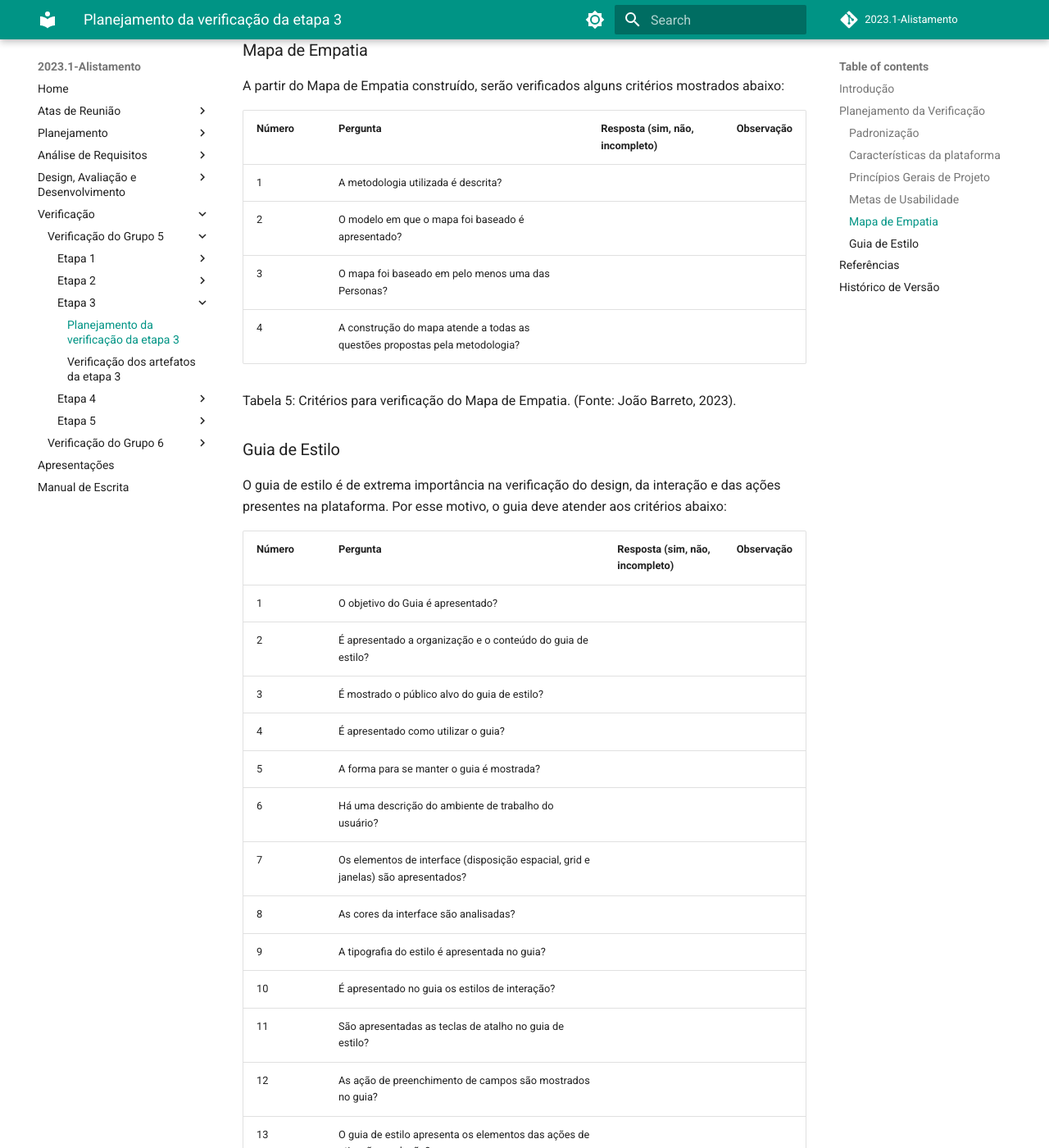
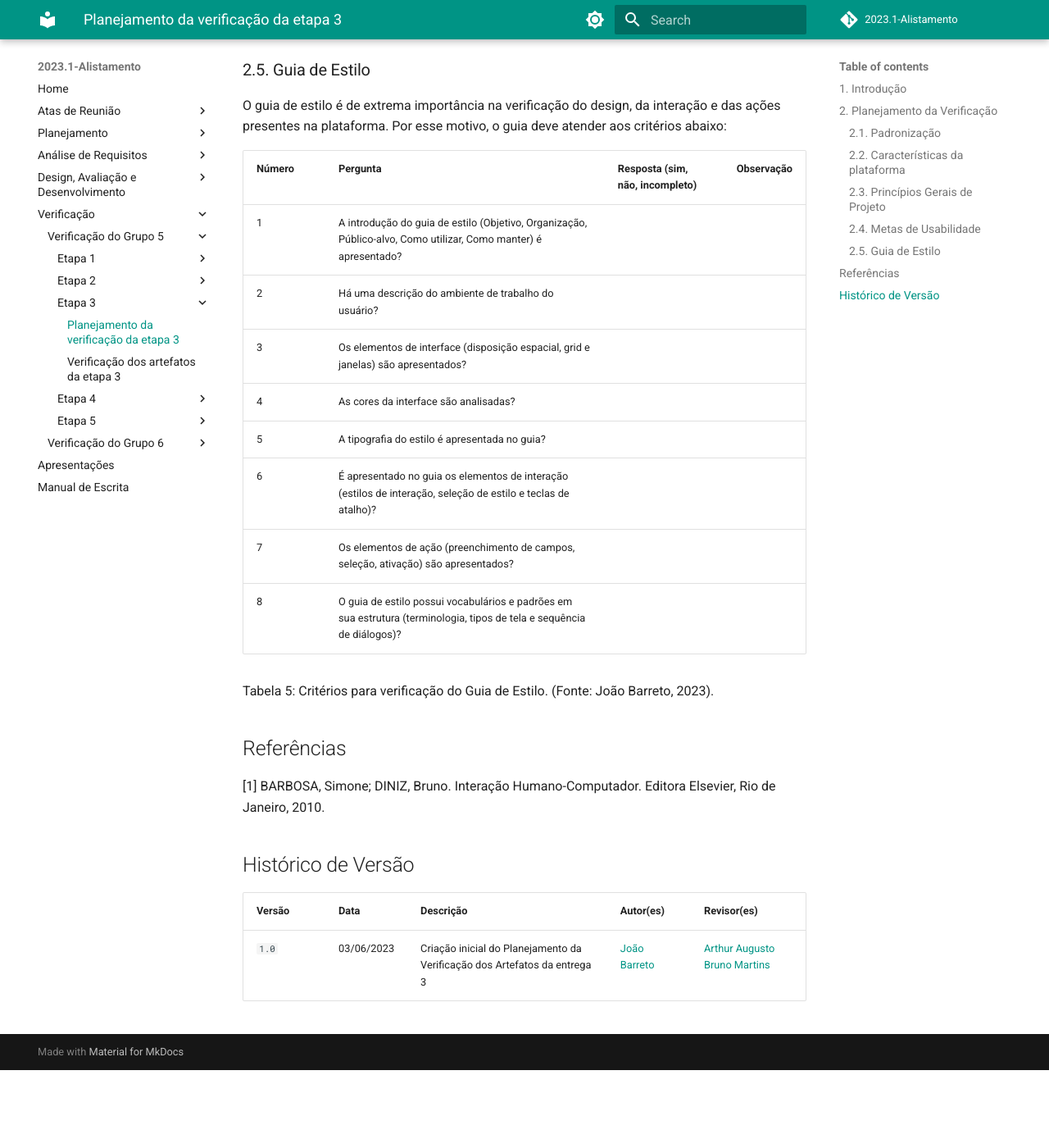
Before and after one commit to Interacao-Humano-Computador/2023.1-Alistamento, an MkDocs documentation site: the page built from docs/verificacao/verificacao_5/etapa3/planejamento3.md, in a window 1280 px wide and 1400 px high, scrolled down 3655 px. Shown: the whole window at 82% size. Built offline with MkDocs 1.6.1 and Material for MkDocs 9.7.7, drawn with Linux system fonts in a browser that asks for light colours; comment, search, counter and statistics services are not loaded; after the commit the page ends 4960 px from its top, so only the background shows below that; some of the changed text lies outside the part shown.

Commit message:
Verificações do Guia de estilo realizadas + correção de bugs

```diff
--- a/docs/verificacao/verificacao_5/etapa3/planejamento3.md
+++ b/docs/verificacao/verificacao_5/etapa3/planejamento3.md
@@ -1,119 +1,101 @@
-## Introdução
+# Verificação dos artefatos da entrega 3
+## 1. Introdução
 
-Nesta etapa serão verificados os artefatos produzidos pelo grupo 6 para a entrega 3 da disciplina de Interação Humano-Computador. Dessa forma, esta etapa tem como objetivo verificar a conformidade daquilo que foi produzido com o que é proposto pela disciplina de IHC e se estes artefatos foram padronizados [1]. O objeto de estudo do grupo é o site do DETRAN de Goiás (DETRAN GO).
+Nesta etapa serão verificados os artefatos produzidos para entrega 3 da disciplina de Interação Humano-Computador. Dessa forma, esta etapa tem como objetivo verificar a conformidade daquilo que foi produzido com o que é proposto pela disciplina de IHC e se estes artefatos foram padronizados [1].
 
 Os artefatos produzidos pelo grupo para a entrega 3 são:
 
-+ Características da Plataforma
-+ Princípios Gerais do Projeto
-+ Metas de Usabilidade
-+ Mapa de Empatia
-+ Guia de Estilo
++ Características da Plataforma;
++ Princípios Gerais do Projeto;
++ Metas de Usabilidade;
++ Guia de Estilo.
 
+Antes de partir para os artefatos em si, será verificada a padronização deles.
+## 2. Planejamento da Verificação
 
-
-## Planejamento da Verificação
-
-### Padronização
+### 2.1. Padronização
 
 Para a verificação dos artefatos produzidos, serão utilizadas uma série de perguntas, com o intuito de verificar a padronização e a consistência do que foi entregue. Assim, essas perguntas serão respondidas de maneira objetiva, como se fosse uma lista de checagem. As perguntas a serem respondidas são:
 
 |Número| Pergunta | Resposta (sim, não, incompleto) | Observação
 |----| ----- | ---- | ----
-| 1 |   Todas as páginas e imagens possuem referência? | |
-| 2 |	As referências seguem um padrão? 		| |
-| 3 |	As imagens possuem legenda e fonte? | |
-| 4 |	Existem links para referenciar outros artefatos? | |
-| 5 |	Existe uma introdução para cada artefato? 	| |
-| 6 |   Há uma tabela de versionamento padronizado em cada artefato? | |
-| 7 |	O vídeo da apresentação está na categoria "não listado" do youtube? 		| |
-| 8 |	O cronograma desta etapa possui datas de início e fim? 		| |
-| 9 |	Todos os artefatos construídos possuem revisores? 		| |
-| 10 |	Há uma ata de reunião criada para a etapa 3? | |
+| 1 |   Todas as páginas e imagens possuem referência? |  |
+| 2 |	As referências seguem um padrão? 		|  |
+| 3 |	As imagens possuem legenda e fonte? |   |
+| 4 |	Existem links para referenciar outros artefatos? |   |
+| 5 |	Existe uma introdução para cada artefato? 	|  |
+| 6 |   Há uma tabela de versionamento padronizado em cada artefato? |  |
+| 7 |	O vídeo da apresentação está na categoria "não listado" do youtube? 		|  |
+| 8 |	O cronograma desta etapa possui datas de início e fim? 		|  |
+| 9 |	Todos os artefatos construídos possuem revisores? 		|   |
+| 10 |	Há uma ata de reunião criada para a etapa 3? |  |
 
 Tabela 1: Critérios para verificação da Padronização na etapa 3. (Fonte: João Barreto, 2023).
-### Características da plataforma
+### 2.2. Características da plataforma
 
 Para a realização da verificação das características da plataforma, foram levantadas as seguintes questões a partir do site do DETRAN-GO:
 
 |Número| Pergunta | Resposta (sim, não, incompleto) | Observação
 |----| ----- | ---- | ----
-| 1 | É mostrado que o site possui ou não acessibilidade? | |
+| 1 | É mostrado que o site possui ou não acessibilidade? |  |
 | 2 | São apresentadas em quais plataformas web o site funciona? | |
-| 3 | É falado sobre a responsividade da página? | |
-| 4 | São apresentadas todas as funcionalidades do site? | |
+| 3 | É falado sobre a responsividade da página? |  |
+| 4 | São apresentadas todas as funcionalidades do site? |  | Todas as funcionalidades são listadas
 | 5 | É verificado se o site oferece ou não um aplicativo mobile? | |
-| 6 | São analisadas as limitações da página? | |
-| 7 | Dentro das limitações, são analisadas as funcionalidades? | |
+| 6 | São analisadas as limitações da página? |  |
 
 Tabela 2: Critérios para verificação das Características da Plataforma. (Fonte: João Barreto, 2023).
-### Princípios Gerais de Projeto
+### 2.3. Princípios Gerais de Projeto
 
 Neste tópico será planejado a verificação dos princípios gerais do projeto, a partir das perguntas abaixo:
 
 |Número| Pergunta | Resposta (sim, não, incompleto) | Observação
 |----| ----- | ---- | ----
-| 1 |   São mostrados os princípios gerais que serão utilizados no processo? | |
-| 2 |	Os princípio gerais são aplicados no projeto em questão? | |
-| 3 |	O princípio "Correspondência com as expectativas dos usuários" está presente na plataforma? 	 | |
-| 4 |	O princípio "Simplicidade nas estruturas das tarefas" está presente na plataforma? 		 | |
-| 5 |	O princípio "Equilíbrio entre controle e liberdade do usuário" está presente na plataforma? 	 | |
-| 6 |	O princípio "Consistência e padronização" está presente na plataforma? 		 | |
-| 7 |	O princípio "Promoção da eficiência do usuário" está presente na plataforma? 	 | |
-| 8 |	O princípio "Antecipação das necessidades do usuário" está presente na plataforma? 	 | |
-| 9 |	O princípio "Visibilidade e reconhecimento" está presente na plataforma? 		 | |
-| 10 |	O princípio "Conteúdo relevante e expressão adequada" está presente na plataforma? 	 | |
-| 11 |	O princípio "Projeto para erros" está presente na plataforma? 	 | |
+| 1 |   São mostrados os princípios gerais que serão utilizados no processo? |  |
+| 2 |	Os princípio gerais são aplicados no projeto em questão? | Sim|
+| 3 |	O princípio "Correspondência com as expectativas dos usuários" está presente na plataforma? 	 |  |
+| 4 |	O princípio "Simplicidade nas estruturas das tarefas" está presente na plataforma? 		 |  |
+| 5 |	O princípio "Equilíbrio entre controle e liberdade do usuário" está presente na plataforma? 	 |  |
+| 6 |	O princípio "Consistência e padronização" está presente na plataforma? 		 |  |
+| 7 |	O princípio "Promoção da eficiência do usuário" está presente na plataforma? 	 |  |
+| 8 |	O princípio "Antecipação das necessidades do usuário" está presente na plataforma? 	 |  |
+| 9 |	O princípio "Visibilidade e reconhecimento" está presente na plataforma? 		 |  |
+| 10 |	O princípio "Conteúdo relevante e expressão adequada" está presente na plataforma? 	 |  |
+| 11 |	O princípio "Projeto para erros" está presente na plataforma? 	 |  |
 
 Tabela 3: Critérios para verificação dos Princípios Gerais do Projeto. (Fonte: João Barreto, 2023).
 
-### Metas de Usabilidade
+### 2.4. Metas de Usabilidade
 
 Com base nas metas de usabilidade propostas pela disciplina de Interação Humano-Computador, devem ser verificados os seguintes critérios:
 
 |Número| Pergunta | Resposta (sim, não, incompleto) | Observação
 |----| ----- | ---- | ----
-| 1 | É mostrado quais metas de usabilidade foram utilizadas? | |
-| 2 | As metas de usabilidade são explicadas? | |
-| 3 | As metas utilizadas são aplicadas ao contexto do site avaliado? | |
+| 1 | É mostrado quais metas de usabilidade foram utilizadas? |  |
+| 2 | As metas de usabilidade são explicadas? |  |
+| 3 | As metas utilizadas são aplicadas ao contexto do site avaliado? |  |
+| 4 | É mencionada a razão para a escolha das metas? | |
+
 
 Tabela 4: Critérios para verificação das Metas de Usabilidade. (Fonte: João Barreto, 2023).
 
 
-### Mapa de Empatia
-
-A partir do Mapa de Empatia construído, serão verificados alguns critérios mostrados abaixo:
-
-|Número| Pergunta | Resposta (sim, não, incompleto) | Observação
-|----| ----- | ---- | ----
-| 1 | A metodologia utilizada é descrita? | |
-| 2 | O modelo em que o mapa foi baseado é apresentado? | |
-| 3 | O mapa foi baseado em pelo menos uma das Personas? | |
-| 4 | A construção do mapa atende a todas as questões propostas pela metodologia? | |
-
-Tabela 5: Critérios para verificação do Mapa de Empatia. (Fonte: João Barreto, 2023).
-### Guia de Estilo
+### 2.5. Guia de Estilo
 
 O guia de estilo é de extrema importância na verificação do design, da interação e das ações presentes na plataforma. Por esse motivo, o guia deve atender aos critérios abaixo:
 
 |Número| Pergunta | Resposta (sim, não, incompleto) | Observação
 |--| ----- | ---- | ----
-| 1 | O objetivo do Guia é apresentado? | |
-| 2 | É apresentado a organização e o conteúdo do guia de estilo? | |
-| 3 | É mostrado o público alvo do guia de estilo? | |
-| 4 | É apresentado como utilizar o guia? | |
-| 5 | A forma para se manter o guia é mostrada? | |
-| 6 | Há uma descrição do ambiente de trabalho do usuário? | |
-| 7 | Os elementos de interface (disposição espacial, grid e janelas) são apresentados? | |
-| 8 | As cores da interface são analisadas? | |
-| 9 | A tipografia do estilo é apresentada no guia? | |
-| 10 | É apresentado no guia os estilos de interação? | |
-| 11 | São apresentadas as teclas de atalho no guia de estilo? | |
-| 12 | As ação de preenchimento de campos são mostrados no guia? | |
-| 13 | O guia de estilo apresenta os elementos das ações de ativação e seleção? | |
-| 7 | O guia de estilo possui vocabulários e padrões em sua estrutura (terminologia, tipos de tela e sequência de diálogos)? | |
+| 1 | A introdução do guia de estilo (Objetivo, Organização, Público-alvo, Como utilizar, Como manter) é apresentado? |  |
+| 2 | Há uma descrição do ambiente de trabalho do usuário? |  |
+| 3 | Os elementos de interface (disposição espacial, grid e janelas) são apresentados? |   |
+| 4 | As cores da interface são analisadas? |  |
+| 5 | A tipografia do estilo é apresentada no guia? |  |
+| 6 | É apresentado no guia os elementos de interação (estilos de interação, seleção de estilo e teclas de atalho)? | |
+| 7 | Os elementos de ação (preenchimento de campos, seleção, ativação) são apresentados? |  |
+| 8 | O guia de estilo possui vocabulários e padrões em sua estrutura (terminologia, tipos de tela e sequência de diálogos)? |   |
 
-Tabela 6: Critérios para verificação do Guia de Estilo. (Fonte: João Barreto, 2023).
+Tabela 5: Critérios para verificação do Guia de Estilo. (Fonte: João Barreto, 2023).
 ## Referências
 
 [1] BARBOSA, Simone; DINIZ, Bruno. Interação Humano-Computador. Editora Elsevier, Rio de Janeiro, 2010.
@@ -123,4 +105,4 @@
 
 | Versão | Data | Descrição | Autor(es) | Revisor(es) |
 | --- | --- | --- | --- | --- |
-|  `1.0`   | 03/06/2023 | Criação inicial do Planejamento da Verificação dos Artefatos da entrega 3 feita pelo Grupo 6 | [João Barreto](https://github.com/JoaoBarreto03) | [Arthur Augusto](https://github.com/arthur-augusto)  [Bruno Martins](https://github.com/gitbmvb)|
+|  `1.0`   | 03/06/2023 | Criação inicial do Planejamento da Verificação dos Artefatos da entrega 3| [João Barreto](https://github.com/JoaoBarreto03) | [Arthur Augusto](https://github.com/arthur-augusto)  [Bruno Martins](https://github.com/gitbmvb)|
```
Also changed, not shown: docs/analise_requisitos/caracteristicas.md (+14 -11 lines), docs/analise_requisitos/guia_estilo.md (+28 -5 lines), docs/analise_requisitos/metas_usabilidade.md (+7 -7 lines), docs/analise_requisitos/principios_gerais.md (+10 -10 lines), docs/verificacao/verificacao_5/etapa3/verificacao3.md (+9 -8 lines).
